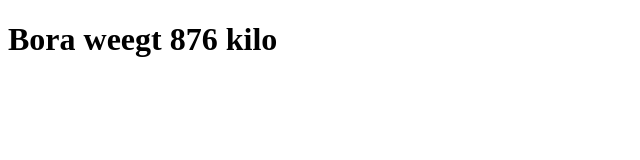
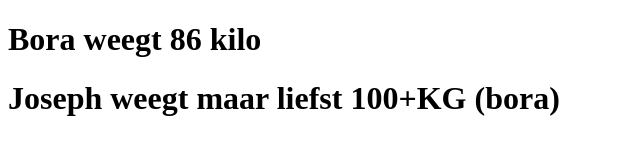
Before and after one commit to Jayr0/Jayr0.github.io, a plain HTML site: page index.html in a window 1280 px wide. Shown: the whole page, without its empty margins (0-640 px from the left). Drawn offline with Linux system fonts and the light colour scheme.

Commit message:
Update index.html

```diff
--- a/index.html
+++ b/index.html
@@ -6,6 +6,7 @@
   <title>Document</title>
 </head>
 <body>
-  <h1>Bora weegt 876 kilo</h1>
+  <h1>Bora weegt 86 kilo</h1>
+<h1> Joseph weegt maar liefst 100+KG (bora)</h1>
 </body>
 </html>
```
